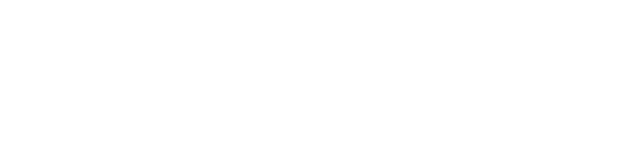
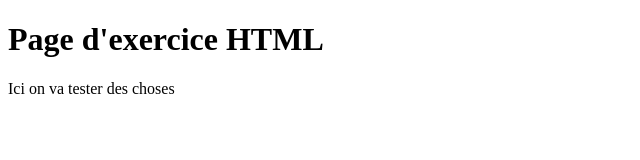
Before and after one commit to Lorickagl/HTML, a plain HTML site: page index.html in a window 1280 px wide. Shown: the whole page, without its empty margins (0-640 px from the left). Drawn offline with Linux system fonts and the light colour scheme.

Commit message:
base structure html

```diff
--- a/index.html
+++ b/index.html
@@ -1,12 +1,18 @@
 <!DOCTYPE html>
 <html lang="fr">
-
 <head>
     <meta charset="UTF-8">
     <meta name="viewport" content="width=device-width, initial-scale=1.0">
-    <title>Index</title>
+    <title>Page de Test</title>
 </head>
 
-<body></body>
+<body>
+    <header>
+    <h1>Page d'exercice HTML</h1>
+    </header>
+    <main>
+    <p>Ici on va tester des choses</p>
+    </main>
+</body>
 
 </html>
```
